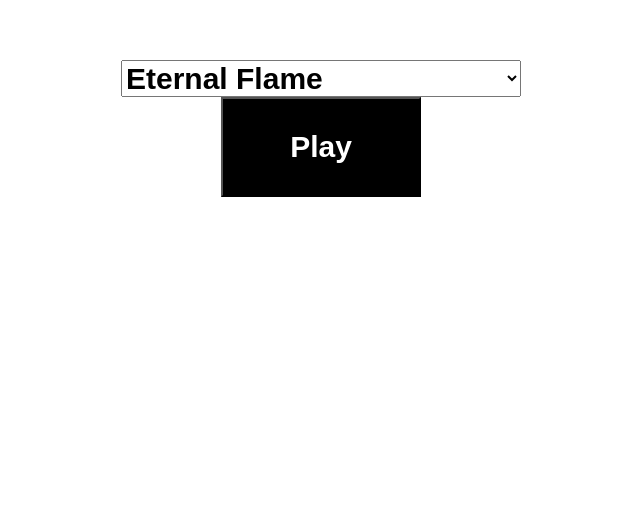
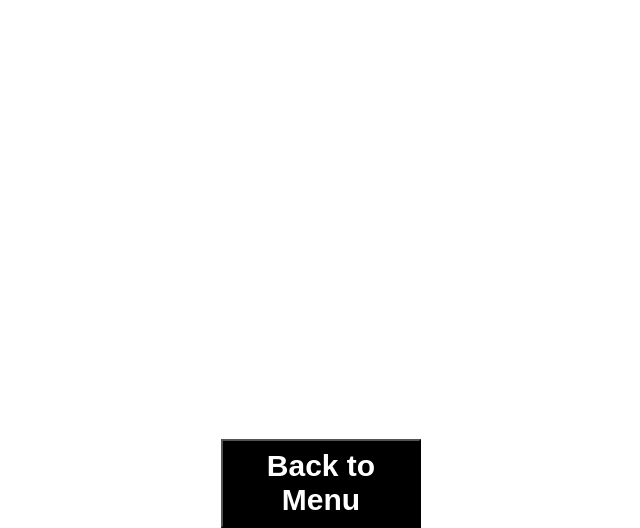
Before and after one commit to no-creative-name/karaoke-web-app, a React (Create React App) app: page /level in a window 1280 px wide. Shown: the part 272-800 px from the top of the page, without its empty margins (319-959 px from the left). Built offline with nearby package versions, Linux system fonts and the light colour scheme.

Commit message:
feat: add countdown and fix history

```diff
--- a/package.json
+++ b/package.json
@@ -10,9 +10,12 @@
     "@types/node": "^12.12.53",
     "@types/react": "^16.9.44",
     "@types/react-dom": "^16.9.8",
+    "@types/react-router-dom": "^5.1.5",
+    "history": "^5.0.0",
     "node-sass": "^4.14.1",
     "react": "^16.13.1",
     "react-dom": "^16.13.1",
+    "react-router-dom": "^5.2.0",
     "react-scripts": "3.4.1",
     "typescript": "^3.7.5"
   },
--- a/src/App.tsx
+++ b/src/App.tsx
@@ -2,7 +2,13 @@ import React, { useEffect, useState } from 'react';
 import './App.scss';
 import { MainMenu } from './pages/main-menu';
 import { Level } from './pages/level';
-import { analyzeSong, SongInfo } from './helpers/analyze-song';
+import { SongInfo } from './helpers/analyze-song';
+import {
+  Switch,
+  Route,
+  useHistory,
+} from "react-router-dom";
+import history from './helpers/history';
 
 export const App: React.FC = () => {
   const [songInfo, setSongInfo] = useState<SongInfo>({
@@ -12,28 +18,32 @@ export const App: React.FC = () => {
     gap: 0,
     lines: [],
   });
-  const [startMs, setStartMs] = useState<number>(0);
-  const [currentMs, setCurrentMs] = useState<number>(0);
-  const [playing, setPlaying] = useState<boolean>(false);
+  const history = useHistory();
 
-  useEffect(() => {
-    if (playing) {
-      setStartMs((new Date()).getTime());
-      setInterval(() => setCurrentMs((new Date()).getTime()), 1);
+  /*useEffect(() => {
+    const lastLine = songInfo.lines[songInfo.lines.length - 1];
+    if (lastLine && currentMs - startMs > lastLine.stampMs) {
+      history.push('/');
     }
-  }, [playing])
+  }, [currentMs]);*/
 
   const playLevel = (song: SongInfo) => {
     setSongInfo(song);
-    setPlaying(true);
+
+    history.push('/level');
   }
 
   return (
     <div className="App">
-      {playing ?
-        <Level currentMs={currentMs - startMs} songInfo={songInfo}>
-        </Level> :
-        <MainMenu onPlay={playLevel}></MainMenu>}
+      <Switch>
+        <Route path="/level">
+          <Level songInfo={songInfo}>
+          </Level>
+        </Route>
+        <Route exact path="/">
+          <MainMenu onPlay={playLevel}></MainMenu>
+        </Route>
+      </Switch>
     </div>
   );
 }
--- /dev/null
+++ b/src/components/countdown/index.tsx
@@ -0,0 +1,27 @@
+import React, { useEffect, useState } from 'react';
+import { count } from 'console';
+
+interface CountdownProps {
+    countFrom: number;
+    onCountdownDone: () => void;
+}
+
+export const Countdown: React.FC<CountdownProps> = ({ countFrom, onCountdownDone }) => {
+    const [currentCount, setCurrentCount] = useState<number>(countFrom);
+
+    useEffect(() => {
+        setTimeout(() => {
+            if (currentCount > 1) {
+                setCurrentCount(currentCount - 1);
+            } else {
+                onCountdownDone();
+            }
+        }, 1000)
+    }, [currentCount])
+
+    return (
+        <div>
+            <span>{currentCount}</span>
+        </div>
+    )
+}
--- a/src/helpers/analyze-song.ts
+++ b/src/helpers/analyze-song.ts
@@ -75,8 +75,8 @@ export const analyzeSong = (songDefinition: string): SongInfo => {
     return {
         title: mainInfo.title,
         artist: mainInfo.artist,
-        bpm: mainInfo.bpm,
-        gap: mainInfo.gap,
+        bpm: parseInt(mainInfo.bpm),
+        gap: parseInt(mainInfo.gap),
         lines: textLines,
     }
 }
--- /dev/null
+++ b/src/helpers/history.ts
@@ -0,0 +1,3 @@
+import { createBrowserHistory } from 'history';
+
+export default createBrowserHistory();
--- a/src/index.tsx
+++ b/src/index.tsx
@@ -3,10 +3,16 @@ import ReactDOM from 'react-dom';
 import './index.scss';
 import App from './App';
 import * as serviceWorker from './serviceWorker';
+import { Router, BrowserRouter } from 'react-router-dom';
+import history from './helpers/history';
 
 ReactDOM.render(
   <React.StrictMode>
-    <App />
+    <Router history={history}>
+      <BrowserRouter>
+        <App />
+      </BrowserRouter>
+    </Router>
   </React.StrictMode>,
   document.getElementById('root')
 );
--- a/src/pages/level/index.tsx
+++ b/src/pages/level/index.tsx
@@ -1,14 +1,27 @@
-import React from 'react';
+import React, { useState, useEffect } from 'react';
 import { SongInfo, SongLine, TextLine } from '../../helpers/analyze-song';
 import { SongPart } from '../../components/song-part';
 import { convertMsToStamp } from '../../helpers/convert-ms-to-stamp';
+import { useHistory } from 'react-router-dom';
+import { Countdown } from '../../components/countdown';
+import { convertStampToMs } from '../../helpers/convert-stamp-to-ms';
 
 interface LevelProps {
     songInfo: SongInfo;
-    currentMs: number;
 }
 
-export const Level: React.FC<LevelProps> = ({ songInfo, currentMs }) => {
+export const Level: React.FC<LevelProps> = ({ songInfo }) => {
+    const [startMs, setStartMs] = useState<number>(0);
+    const [currentMs, setCurrentMs] = useState<number>(0);
+    const [levelStarted, setLevelStarted] = useState<boolean>(false);
+    const history = useHistory();
+
+    useEffect(() => {
+        if(levelStarted) {
+            setStartMs((new Date()).getTime());
+            setInterval(() => setCurrentMs((new Date()).getTime()), 1);
+        }
+    }, [levelStarted]);
 
     const getCurrentLines = (lines: SongLine[], ms: number): TextLine[] => {
         let lineIdx: number | undefined = undefined;
@@ -49,6 +62,12 @@ export const Level: React.FC<LevelProps> = ({ songInfo, currentMs }) => {
     }
 
     return (
-        <SongPart lines={getCurrentLines(songInfo.lines, currentMs)} nextLines={getCurrentLines(songInfo.lines, currentMs + 500)} currentMs={currentMs}></SongPart>
+        <React.Fragment>
+            {
+                !levelStarted ? <Countdown countFrom={3} onCountdownDone={() => setLevelStarted(true)}></Countdown> : <SongPart lines={getCurrentLines(songInfo.lines, (currentMs - startMs))} nextLines={getCurrentLines(songInfo.lines, (currentMs - startMs) + 500)} currentMs={(currentMs - startMs)}></SongPart>
+            }
+
+            <button onClick={() => history.push('/')}>Back to Menu</button>
+        </React.Fragment>
     )
 }
```
Also changed, not shown: 1 other file (tests, documents, lock files or other folders).
